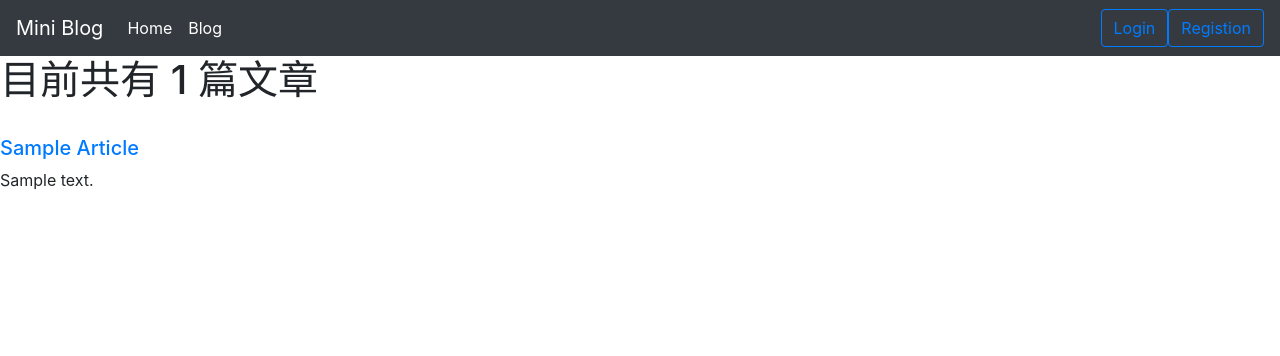
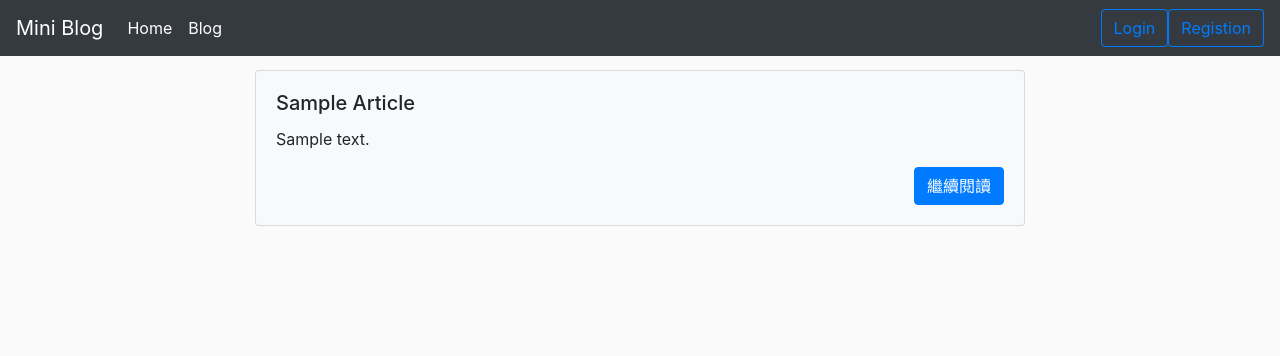
Before and after one commit to josephsiao/mini-blog, a Django app: page /blogs/post in a window 1280 px wide. Shown: the top 356 px of the page. Run offline with Django 3.2, Linux system fonts and the light colour scheme; tables that the repository leaves empty hold one stand-in row (values such as "Sample post"); some libraries are stand-ins or nearby versions.

Commit message:
feat: add css style for 'index', 'article_post', and add show posts by author, type, tag

```diff
--- a/miniblog/blogs/templates/index.html
+++ b/miniblog/blogs/templates/index.html
@@ -1,16 +1,24 @@
 {% extends "base.html" %}
 
 {% block content %}
-    <h1>目前共有 {{ article_list | length }} 篇文章</h1>
-    {% for article in article_list %}
-        </br>
-        <h5>
-            <a href="{% url 'article_post' article.id %}"/>
-                {{ article.title | title}}
-            </a>
-        </h5>
-        <div>{{ article.content | truncatechars:30}}</div>
-    {% empty %}
-        <p>沒有任何文章可以顯示</p>
-    {% endfor %}
+    {% comment %} <h1>目前共有 {{ article_list | length }} 篇文章</h1> {% endcomment %}
+    <div class="container">
+        <div>
+            {% for article in article_list %}
+                <div class="container" style="padding-top: 20px; max-width: 50rem;">
+                    <div class="card bg-light">
+                        <div class="card-body">
+                            <h5 class="card-title">{{ article.title | truncatechars:30 | title }}</h5>
+                            <p class="card-text">{{ article.content | truncatechars:50 }}</p>
+                            <div class="text-right">
+                                <a href="{% url 'article_post' article.id %}" class="btn btn-primary">繼續閱讀</a>
+                            </div>
+                        </div>
+                    </div>
+                </div>
+            {% empty %}
+                <p style="padding-top: 20px;">沒有任何文章可以顯示</p>
+            {% endfor %}
+        </div>
+    </div>
 {% endblock %}
--- a/miniblog/blogs/urls.py
+++ b/miniblog/blogs/urls.py
@@ -6,5 +6,8 @@ urlpatterns = [
     path('', views.index, name='index'),
     path('blogs', views.index, name='index'),
     path('blogs/post', views.index, name='index'),
-    path('blogs/post/<int:article_id>/', views.article_post, name='article_post')
+    path('blogs/post/<int:article_id>/', views.article_post, name='article_post'),
+    path('blogs/author/<str:author_name>', views.find_by_author, name='find_by_author'),
+    path('blogs/type/<str:type_name>', views.find_by_type, name='find_by_type'),
+    path('blogs/tag/<str:tag_name>', views.find_by_tag, name='find_by_tag'),
 ]
--- a/miniblog/blogs/views.py
+++ b/miniblog/blogs/views.py
@@ -1,11 +1,12 @@
 from datetime import datetime
 
+from django.contrib.auth.models import User
 # from django.http import HttpResponse
 from django.shortcuts import get_list_or_404, get_object_or_404, render
 # from django.views.generic.base import TemplateView
 from django.template.response import TemplateResponse
 
-from .models import Article, ArticleTag
+from .models import Article, ArticleTag, ArticleType
 
 
 def index(request):
@@ -23,3 +24,33 @@ def article_post(request, article_id):
     }
 
     return render(request, 'blogs/article_post.html', context)
+
+
+def find_by_author(request, author_name):
+    article_list = User.objects.filter(username=author_name).first().article_set.all()
+
+    context = {
+        'article_list': article_list
+    }
+
+    return render(request, 'index.html', context)
+
+
+def find_by_type(request, type_name):
+    article_list = ArticleType.objects.filter(type_name=type_name).first().articles.all()
+
+    context = {
+        'article_list': article_list
+    }
+
+    return render(request, 'index.html', context)
+
+
+def find_by_tag(request, tag_name):
+    article_list = ArticleTag.objects.filter(tag_name=tag_name).first().articles.all()
+
+    context = {
+        'article_list': article_list
+    }
+
+    return render(request, 'index.html', context)
--- a/miniblog/templates/base.html
+++ b/miniblog/templates/base.html
@@ -3,11 +3,17 @@
     <head>
         <link rel="stylesheet" href="https://stackpath.bootstrapcdn.com/bootstrap/4.4.1/css/bootstrap.min.css" integrity="sha384-Vkoo8x4CGsO3+Hhxv8T/Q5PaXtkKtu6ug5TOeNV6gBiFeWPGFN9MuhOf23Q9Ifjh" crossorigin="anonymous">
         <title>{% block title %}Mini Blog{% endblock %}</title>
+        <style>
+            body {
+                padding-top: 50px;
+                background-color: #FAFAFA;
+            }
+        </style>
     </head>
 
     <body>
         <div>
-            <nav class="navbar navbar-expand-lg navbar-dark bg-dark">
+            <nav class="navbar fixed-top navbar-expand-lg navbar-dark bg-dark">
                 <a class="navbar-brand" href="/">Mini Blog</a>
                 <button class="navbar-toggler" type="button" data-toggle="collapse" data-target="#navbarSupportedContent" aria-controls="navbarSupportedContent" aria-expanded="false" aria-label="Toggle navigation">
                     <span class="navbar-toggler-icon"></span>
```
Also changed, not shown: miniblog/blogs/templates/blogs/article_post.html (+31 -2 lines).
